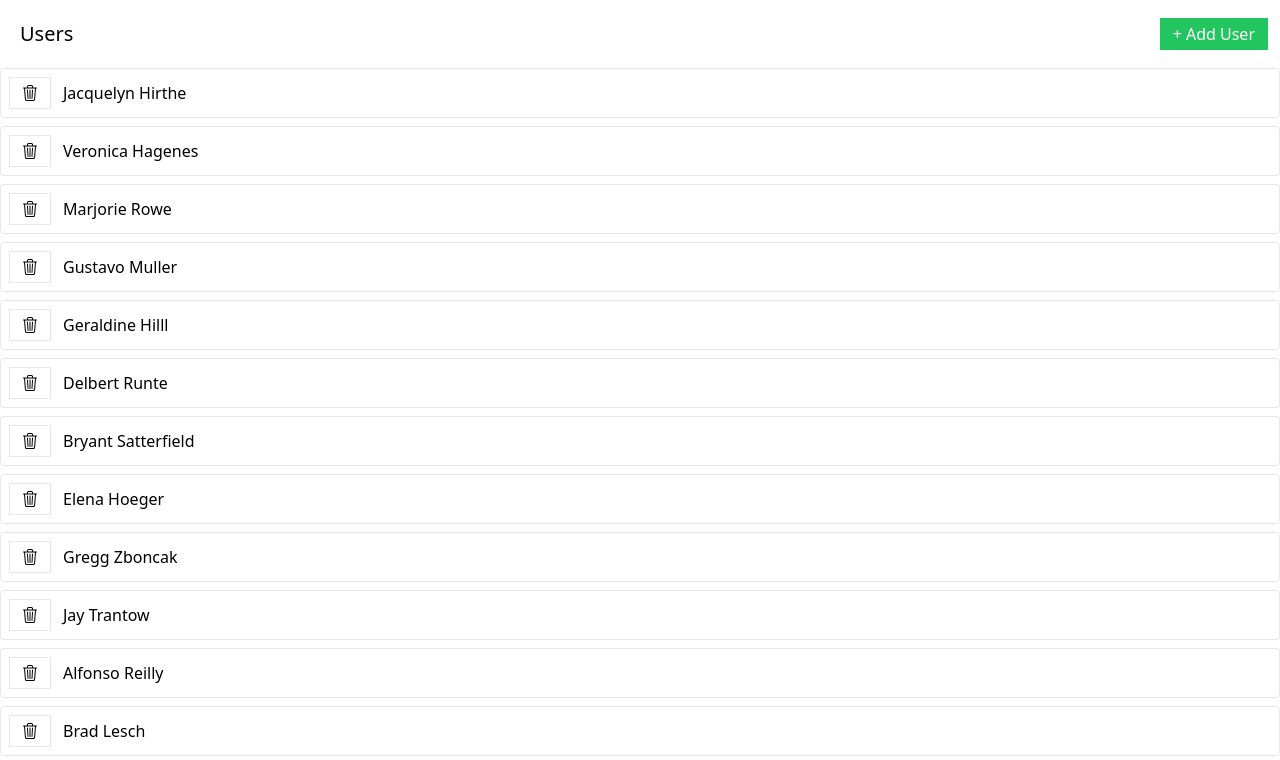
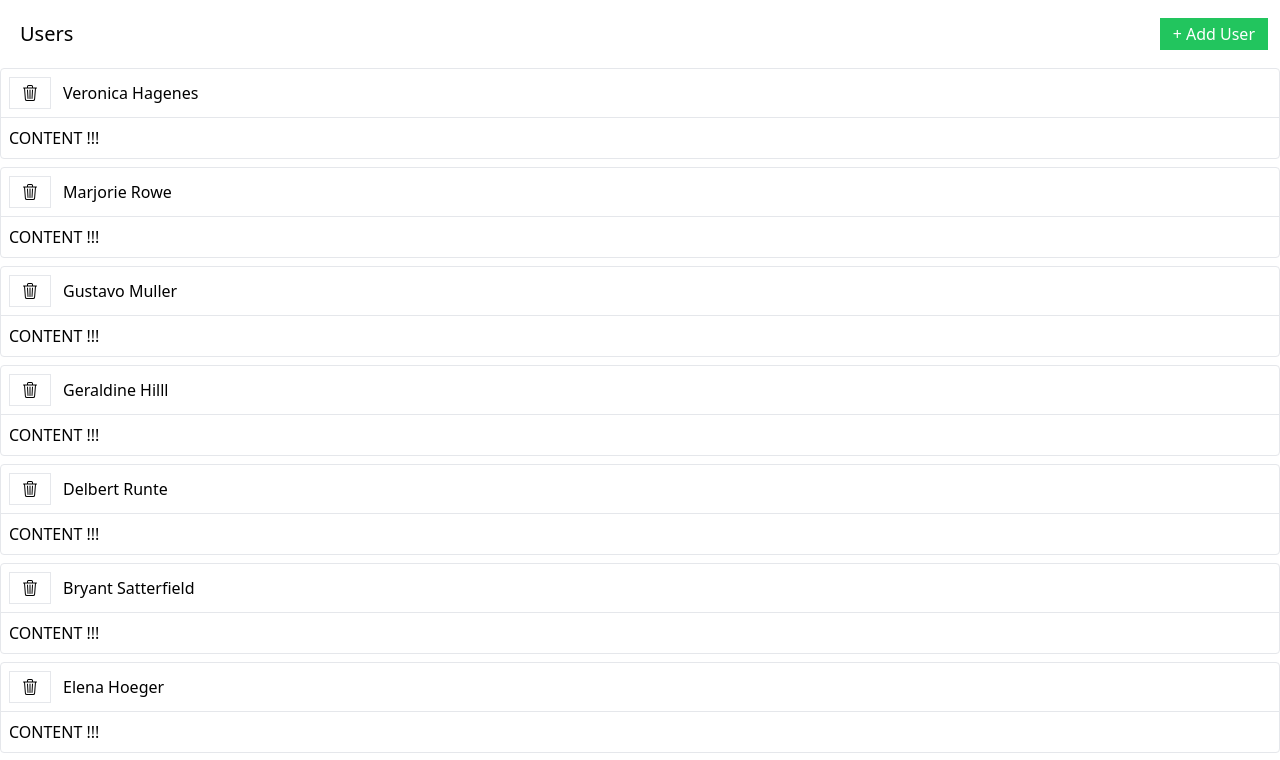
Before and after one commit to oguzhanorh/redux-with-query, a React (Create React App) app in the folder media/: page / in a window 1280 px wide. Shown: the top 760 px of the page. Built offline with nearby package versions, Linux system fonts and the light colour scheme; data requests are answered from the project's data file.

Commit message:
CREATE expandable

```diff
--- a/media/db.json
+++ b/media/db.json
@@ -1,9 +1,5 @@
 {
   "users": [
-    {
-      "name": "Jacquelyn Hirthe",
-      "id": 2
-    },
     {
       "name": "Veronica Hagenes",
       "id": 3
--- /dev/null
+++ b/media/src/components/ExpandablePanel.js
@@ -0,0 +1,13 @@
+function ExpandablePanel({ header, children }) {
+  return (
+    <div className="mb-2 border rounded">
+      <div className="flex p-2 justify-between items-center cursor-pointer">
+        <div className="flex flex-row items-center justify-between">
+          {header}
+        </div>
+      </div>
+      <div className="p-2 border-t">{children}</div>
+    </div>
+  );
+}
+export default ExpandablePanel;
--- a/media/src/components/UsersListItem.js
+++ b/media/src/components/UsersListItem.js
@@ -2,29 +2,25 @@
 import Button from './Button';
 import { removeUser } from '../store';
 import { useThunk } from '../hooks/use-thunk';
-
+import ExpandablePanel from './ExpandablePanel';
 
 function UsersListItem({ user }) {
-
   const [doRemoveUser, isLoading, error] = useThunk(removeUser);
 
   const handleClick = () => {
     doRemoveUser(user);
-    }
+  };
 
-    return (
-        <div className="mb-2 border rounded">
-            <div className="flex p-2 justify-between items-center cursor-pointer">
-                <div className='flex flex-row items-center justify-between'>
+  const header = (
+    <>
       <Button className="mr-3" loading={isLoading} onClick={handleClick}>
         <BsTrash3 />
       </Button>
       {error && <div>Error deleting user.</div>}
       {user.name}
-                </div>
+    </>
+  );
 
-            </div>
-        </div>
-    );
+  return <ExpandablePanel header={header}>CONTENT !!!</ExpandablePanel>;
 }
-export default UsersListItem
+export default UsersListItem;
--- a/media/src/store/thunks/fetchUsers.js
+++ b/media/src/store/thunks/fetchUsers.js
@@ -4,7 +4,7 @@
 const fetchUsers = createAsyncThunk('users/fetch', async () => {
   const response = await axios.get('http://localhost:3005/users');
 
-  await pause(1000);
+  //await pause(1000);
 
   return response.data;
 });
```
Lines whose indentation alone changed are shown as unchanged.
